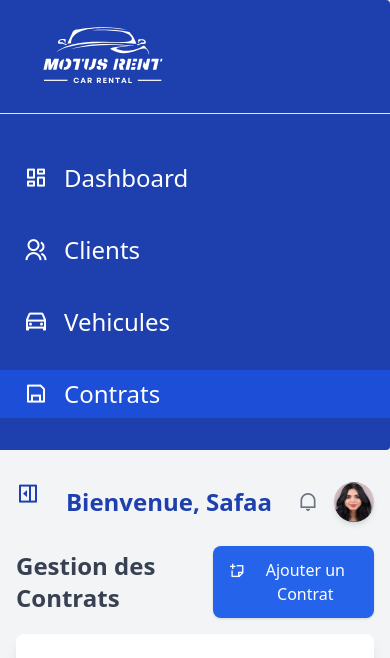
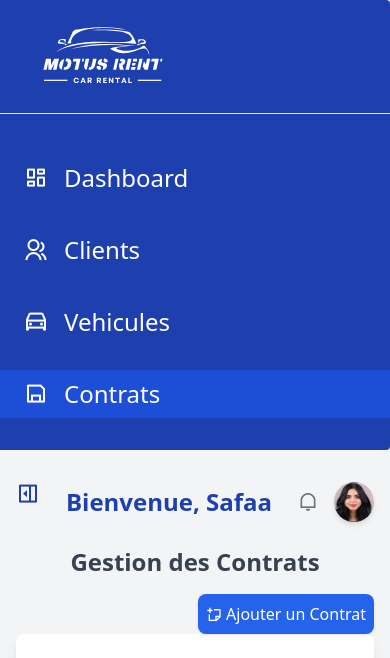
Before and after one commit to Safaa-Ettalhi/gestion-de-location, a PHP site: page /contrat.php in a window 390 px wide. Shown: the top 658 px of the page. Run offline with PHP 8.4, Linux system fonts and the light colour scheme; data that the repository does not hold is empty; some libraries are stand-ins or nearby versions.

Commit message:
ajouter un div pour le mobile

```diff
--- a/contrat.php
+++ b/contrat.php
@@ -67,14 +67,24 @@ include('db.php');
             </header>
             <!-- Section Gestion des Clients -->
             <section>
-                <div class="flex justify-between items-center mb-4">
+                <div class="flex justify-center md:justify-between md:items-center mb-4">
                     <h3 class="text-2xl font-bold text-gray-700">Gestion des Contrats</h3>
-                    <button onclick="toggleADDContratModal()" class="px-4 py-3 bg-blue-600 text-white rounded-lg shadow hover:bg-blue-700 flex gap-2">
+                    <button onclick="toggleADDContratModal()" class="hidden md:flex md:px-4 md:py-3 bg-blue-600 text-white rounded-lg shadow hover:bg-blue-700 flex gap-1">
                         <i class="ri-sticky-note-add-line"></i>
                         <span>Ajouter un Contrat</span>
                     </button>
                 </div>
 
+                <div class="flex justify-end md:hidden">
+
+                    <button
+                        onclick="toggleADDContratModal()"
+                        class="px-2 py-2 ml-2 bg-blue-600 text-white rounded-lg shadow hover:bg-blue-700 flex gap-1"
+                    >
+                        <i class="ri-sticky-note-add-line"></i>
+                        <span>Ajouter un Contrat</span>
+                </button>
+                </div>
                 <!-- Tableau des clients -->
                 <div class="bg-white p-6 rounded-lg shadow-lg overflow-x-auto">
                     <table class="min-w-full border-collapse border border-gray-200 text-sm">
```
